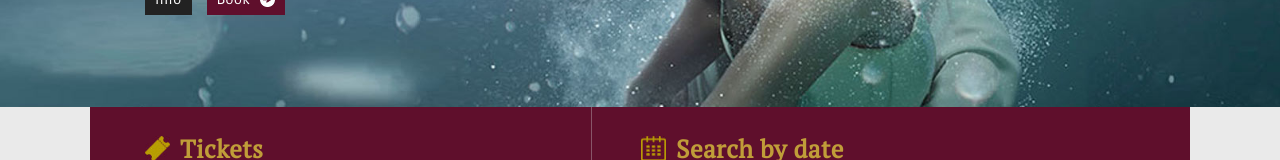
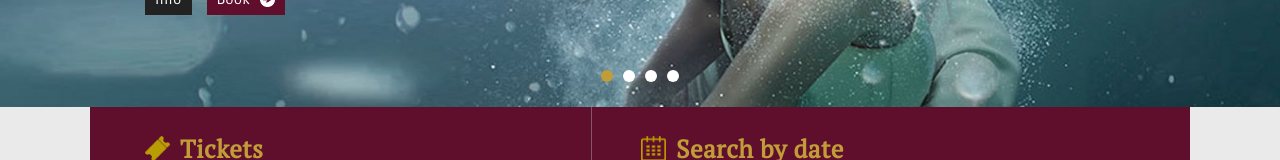
Before and after one commit to oli-laban/theatre-homepage, a website: page index.html in a window 1280 px wide. Shown: the part 572-732 px from the top of the page. Drawn offline with nearby package versions, Linux system fonts and the light colour scheme.

Commit message:
add indicators to carousel

```diff
--- a/index.html
+++ b/index.html
@@ -66,6 +66,12 @@
 					</div>
 				</div>
 			</div>
+		</div>
+		<div class="indicators">
+			<div class="indicator active"></div>
+			<div class="indicator"></div>
+			<div class="indicator"></div>
+			<div class="indicator"></div>
 		</div>
 	</section>
 
--- a/sass/_carousel.scss
+++ b/sass/_carousel.scss
@@ -1,5 +1,6 @@
 .carousel {
 	height: 500px;
+	position: relative;
 
 	.slide {
 		height: 100%;
@@ -39,6 +40,29 @@
 		height: 100%;
 		background: rgba(0,0,0,0.5);
 		display: none;
+	}
+
+	.indicators {
+		position: absolute;
+		bottom: 25px;
+		left: 0;
+		right: 0;
+		display: flex;
+		justify-content: center;
+
+		.indicator {
+			width: 12px;
+			height: 12px;
+			border-radius: 6px;
+			background: #fff;
+			margin-left: 5px;
+			margin-right: 5px;
+			cursor: pointer;
+
+			&.active {
+				background: $grand-gold;
+			}
+		}
 	}
 
 	@media (max-width: 940px) {
```
Also changed, not shown: css/styles.css.
